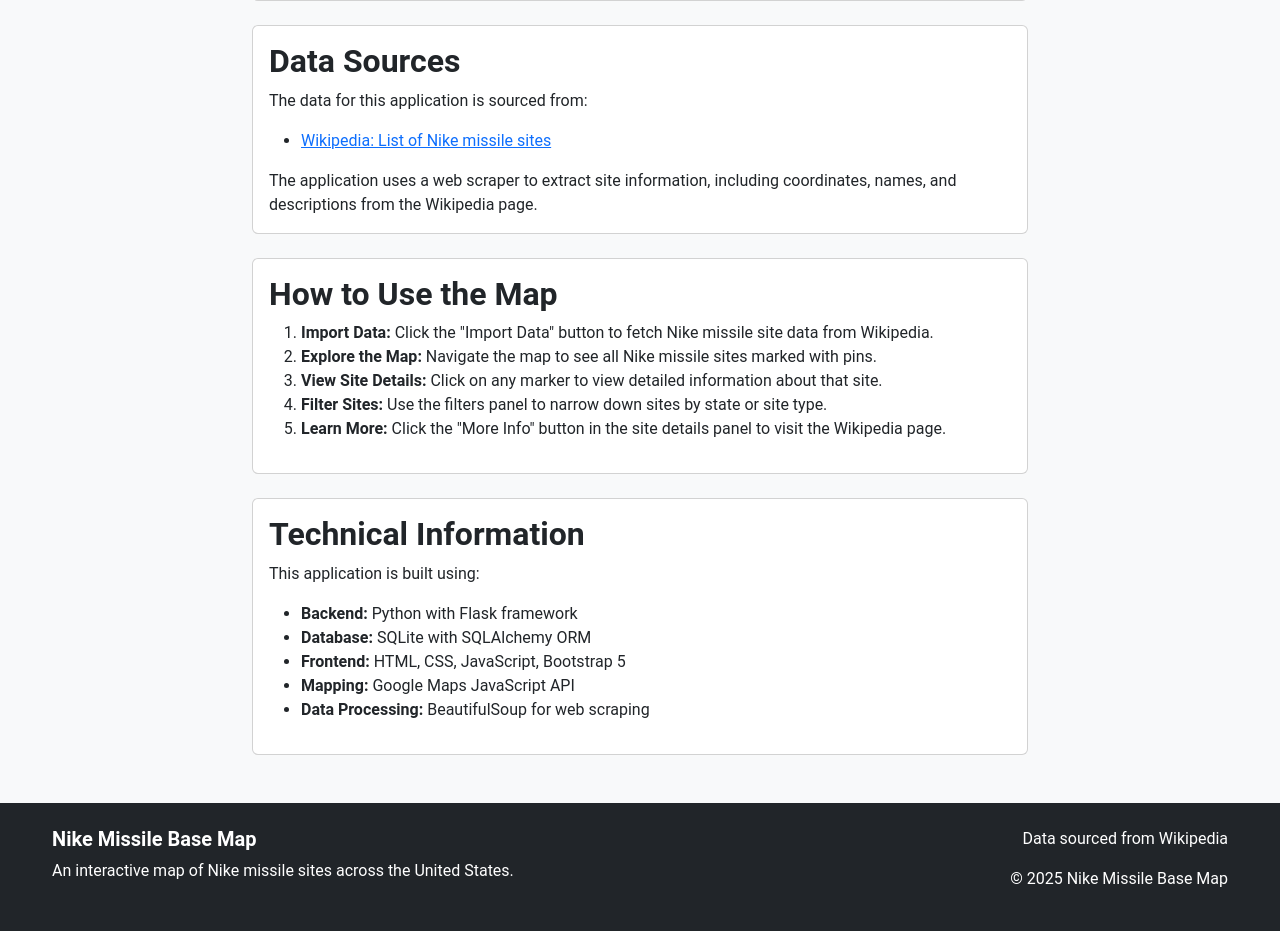
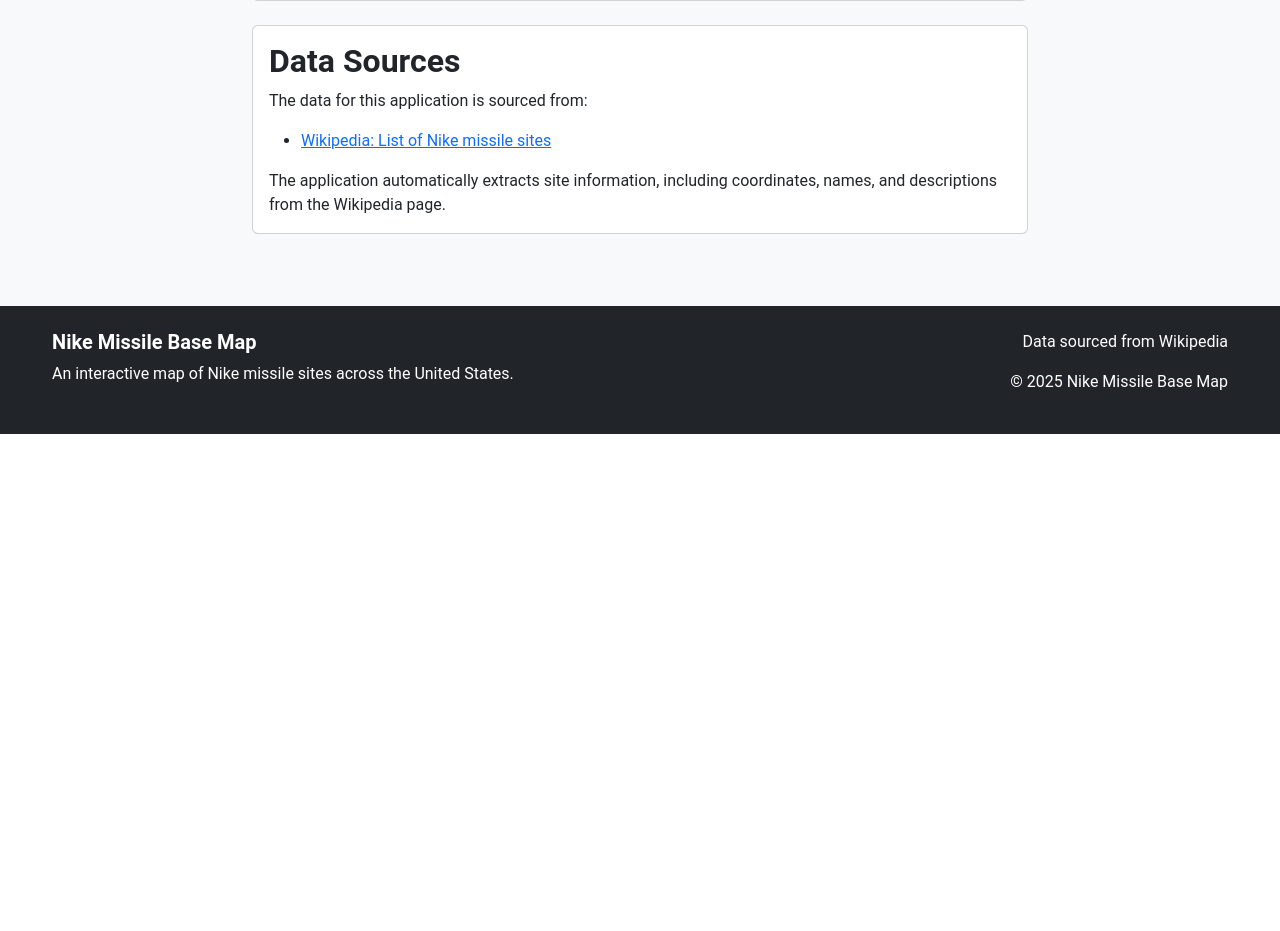
Before and after one commit to daltschu22/nike-base-site, a Flask app: page /about in a window 1280 px wide. Shown: the part 803-1734 px from the top of the page. After the commit the page ends 1237 px from the top, so only its background shows below. Run offline with Flask 3, Linux system fonts and the light colour scheme.

Commit message:
About page

```diff
--- a/app/templates/about.html
+++ b/app/templates/about.html
@@ -60,37 +60,8 @@
                         </li>
                     </ul>
                     <p class="card-text">
-                        The application uses a web scraper to extract site information, including coordinates, names, and descriptions from the Wikipedia page.
+                        The application automatically extracts site information, including coordinates, names, and descriptions from the Wikipedia page.
                     </p>
-                </div>
-            </div>
-
-            <div class="card mb-4">
-                <div class="card-body">
-                    <h2 class="card-title">How to Use the Map</h2>
-                    <ol>
-                        <li><strong>Import Data:</strong> Click the "Import Data" button to fetch Nike missile site data from Wikipedia.</li>
-                        <li><strong>Explore the Map:</strong> Navigate the map to see all Nike missile sites marked with pins.</li>
-                        <li><strong>View Site Details:</strong> Click on any marker to view detailed information about that site.</li>
-                        <li><strong>Filter Sites:</strong> Use the filters panel to narrow down sites by state or site type.</li>
-                        <li><strong>Learn More:</strong> Click the "More Info" button in the site details panel to visit the Wikipedia page.</li>
-                    </ol>
-                </div>
-            </div>
-
-            <div class="card">
-                <div class="card-body">
-                    <h2 class="card-title">Technical Information</h2>
-                    <p class="card-text">
-                        This application is built using:
-                    </p>
-                    <ul>
-                        <li><strong>Backend:</strong> Python with Flask framework</li>
-                        <li><strong>Database:</strong> SQLite with SQLAlchemy ORM</li>
-                        <li><strong>Frontend:</strong> HTML, CSS, JavaScript, Bootstrap 5</li>
-                        <li><strong>Mapping:</strong> Google Maps JavaScript API</li>
-                        <li><strong>Data Processing:</strong> BeautifulSoup for web scraping</li>
-                    </ul>
                 </div>
             </div>
         </div>
```
